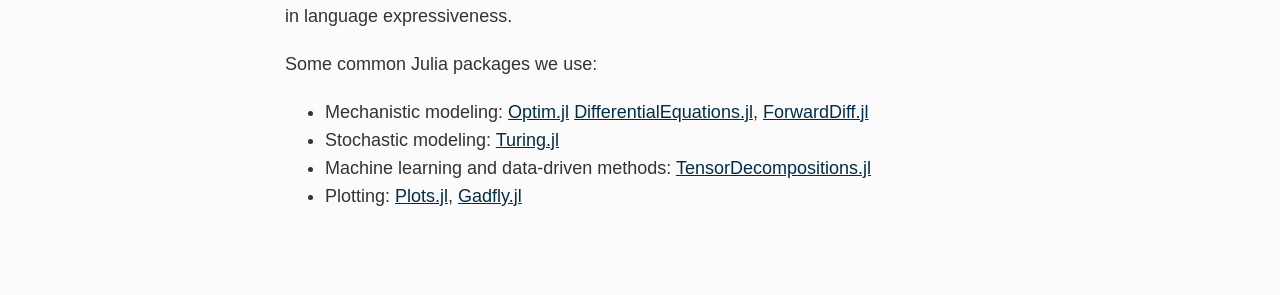
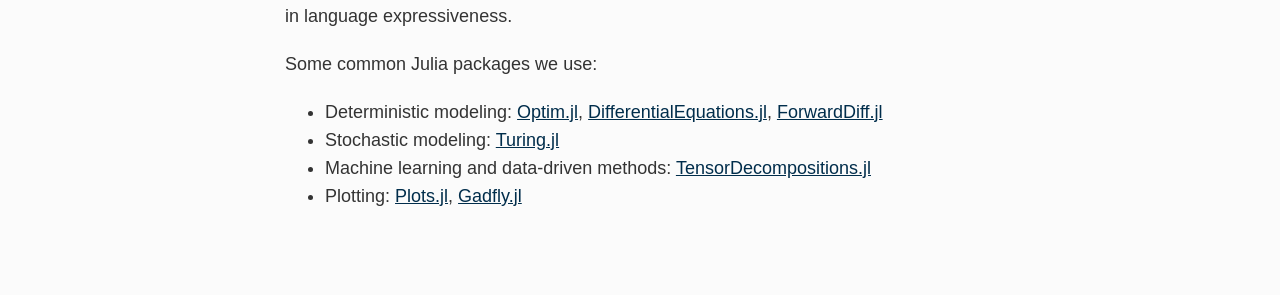
Before and after one commit to meyer-lab/asmlab.org, a Jekyll site: the page built from team/computational_start.md, in a window 1280 px wide. Shown: the part 1385-1680 px from the top of the page. Built offline with Jekyll 4.4.1, drawn with Linux system fonts in a browser that asks for light colours; some web fonts are replaced.

Commit message:
Small change on Julia packages

```diff
--- a/team/computational_start.md
+++ b/team/computational_start.md
@@ -39,7 +39,7 @@ We are increasingly using [Julia](https://docs.julialang.org/en/v1/) for new pro
 
 Some common Julia packages we use:
 
-- Mechanistic modeling: [Optim.jl](https://julianlsolvers.github.io/Optim.jl/) [DifferentialEquations.jl](http://docs.juliadiffeq.org/latest/), [ForwardDiff.jl](https://www.juliadiff.org/)
+- Deterministic modeling: [Optim.jl](https://julianlsolvers.github.io/Optim.jl/), [DifferentialEquations.jl](http://docs.juliadiffeq.org/latest/), [ForwardDiff.jl](https://www.juliadiff.org/)
 - Stochastic modeling: [Turing.jl](https://turing.ml)
 - Machine learning and data-driven methods: [TensorDecompositions.jl](https://github.com/yunjhongwu/TensorDecompositions.jl)
 - Plotting: [Plots.jl](http://docs.juliaplots.org/latest/), [Gadfly.jl](http://gadflyjl.org/)
```
